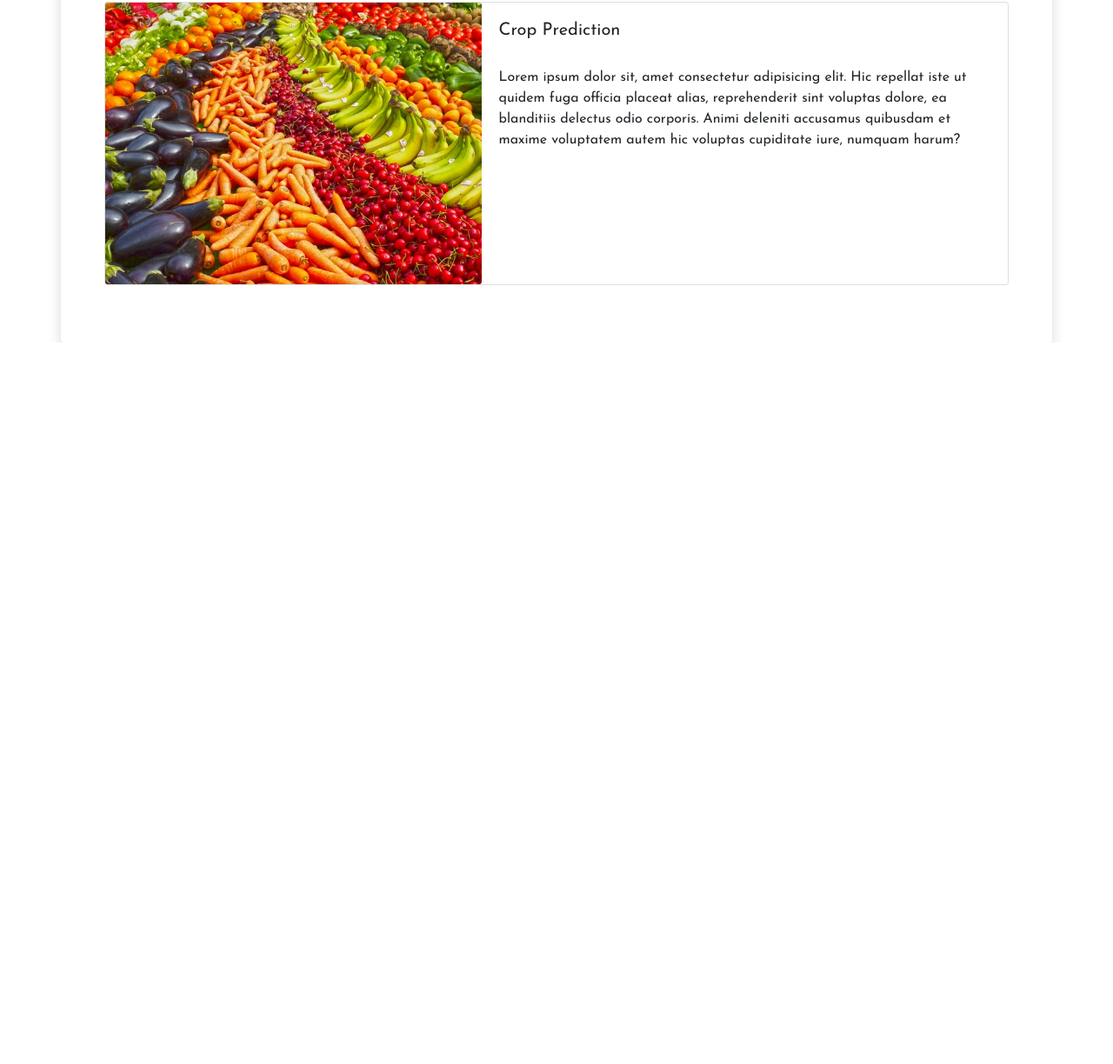
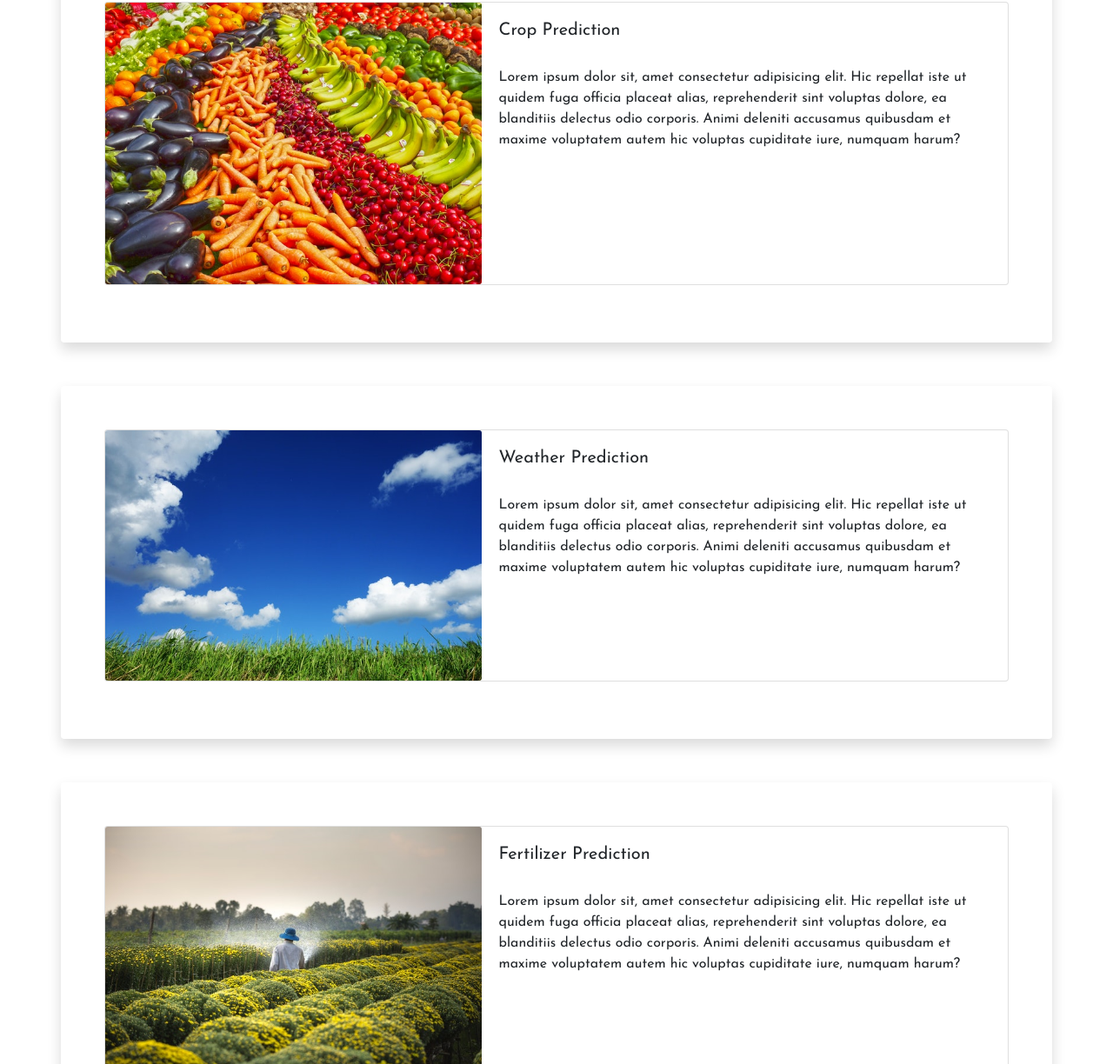
Before and after one commit to sarsharma/AgriBud, a plain HTML site: page index.html in a window 1280 px wide. Shown: the part 1576-2800 px from the top of the page at 87% size. Before the commit the page ends 1970 px from the top, so only its background shows below. Drawn offline with nearby package versions, Linux system fonts and the light colour scheme.

Commit message:
added more cards

```diff
--- a/index.html
+++ b/index.html
@@ -128,7 +128,7 @@
     </div>
   </div>
 
-  <div class="container shadow rounded" id="overlay" style=" background-color: white;">
+  <div class="container shadow rounded" id="overlay" style=" background-color: white; margin-bottom: 50px;">
     <div class="card mb-3" style="max-width: 1200px;">
       <div class="row no-gutters">
         <div class="col-md-5">
@@ -137,6 +137,48 @@
         <div class="col-md-7">
           <div class="card-body">
             <h5 class="card-title">Crop Prediction</h5>
+            <p class="card-text" style="margin-top: 30px;">Lorem ipsum dolor sit, amet consectetur adipisicing elit. Hic
+              repellat iste ut quidem
+              fuga officia placeat alias, reprehenderit sint voluptas dolore, ea blanditiis delectus odio corporis.
+              Animi deleniti accusamus quibusdam et maxime voluptatem autem hic voluptas cupiditate iure, numquam harum?
+            </p>
+
+          </div>
+        </div>
+      </div>
+    </div>
+  </div>
+
+  <div class="container shadow rounded" id="overlay" style=" background-color: white; margin-bottom: 50px;">
+    <div class="card mb-3" style="max-width: 1200px;">
+      <div class="row no-gutters">
+        <div class="col-md-5">
+          <img src="images/Features/nature-sky-sunny-clouds-125457.jpg" class="card-img" alt="...">
+        </div>
+        <div class="col-md-7">
+          <div class="card-body">
+            <h5 class="card-title">Weather Prediction</h5>
+            <p class="card-text" style="margin-top: 30px;">Lorem ipsum dolor sit, amet consectetur adipisicing elit. Hic
+              repellat iste ut quidem
+              fuga officia placeat alias, reprehenderit sint voluptas dolore, ea blanditiis delectus odio corporis.
+              Animi deleniti accusamus quibusdam et maxime voluptatem autem hic voluptas cupiditate iure, numquam harum?
+            </p>
+
+          </div>
+        </div>
+      </div>
+    </div>
+  </div>
+
+  <div class="container shadow rounded" id="overlay" style=" background-color: white; margin-bottom: 50px;">
+    <div class="card mb-3" style="max-width: 1200px;">
+      <div class="row no-gutters">
+        <div class="col-md-5">
+          <img src="images/Features/man-wearing-blue-hat-spraying-yellow-flowers-on-field-2132250.jpg" class="card-img" alt="...">
+        </div>
+        <div class="col-md-7">
+          <div class="card-body">
+            <h5 class="card-title">Fertilizer Prediction</h5>
             <p class="card-text" style="margin-top: 30px;">Lorem ipsum dolor sit, amet consectetur adipisicing elit. Hic
               repellat iste ut quidem
               fuga officia placeat alias, reprehenderit sint voluptas dolore, ea blanditiis delectus odio corporis.
```
